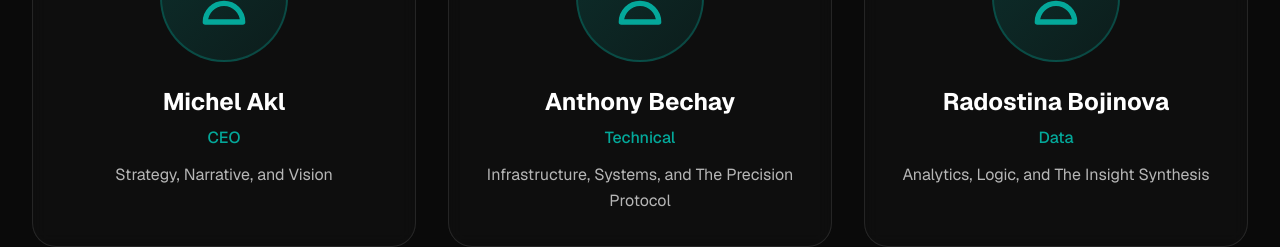
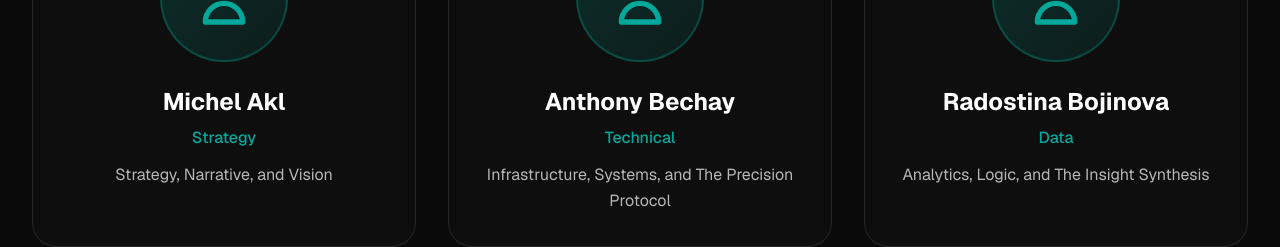
Before and after one commit to Drakhtar359/mozuk-site, a Next.js app in the folder apps/web/: page /team in a window 1280 px wide. Shown: the part 1080-1327 px from the top of the page. Built offline with nearby package versions, Linux system fonts and the light colour scheme.

Commit message:
Update Michel Akl role from CEO to Strategy

```diff
--- a/apps/web/src/app/team/page.tsx
+++ b/apps/web/src/app/team/page.tsx
@@ -45,7 +45,7 @@ export default function Team() {
                             </svg>
                         </div>
                         <h3 className="text-2xl font-bold mb-2 text-white text-center">Michel Akl</h3>
-                        <p className="text-[var(--brand)] text-center mb-3 font-medium">CEO</p>
+                        <p className="text-[var(--brand)] text-center mb-3 font-medium">Strategy</p>
                         <p className="text-white/70 leading-relaxed text-center">
                             Strategy, Narrative, and Vision
                         </p>
```
